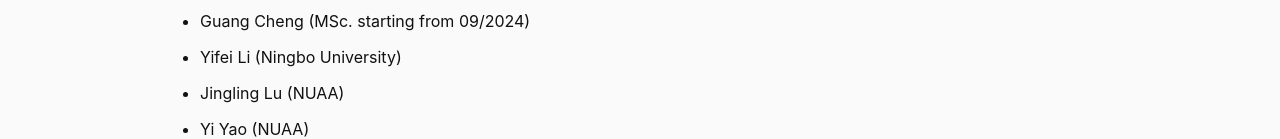
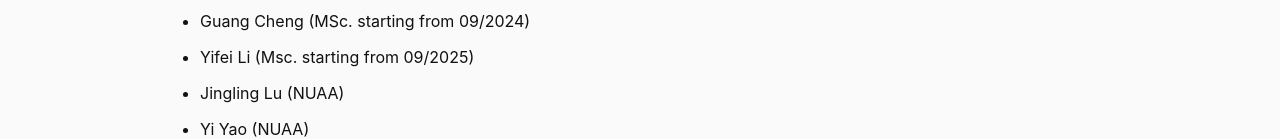
Before and after one commit to nanyalee/nanyalee.github.io, a plain HTML site: page group.html in a window 1280 px wide. Shown: the part 448-587 px from the top of the page. Drawn offline with Linux system fonts and the light colour scheme.

Commit message:
Add files via upload

```diff
--- a/group.html
+++ b/group.html
@@ -56,7 +56,7 @@
 														Guang Cheng (MSc. starting from 09/2024)
 													</li>
 													<li>
-														Yifei Li (Ningbo University)
+														Yifei Li (Msc. starting from 09/2025)
 													</li>
 													<li>
 														Jingling Lu (NUAA)
```
